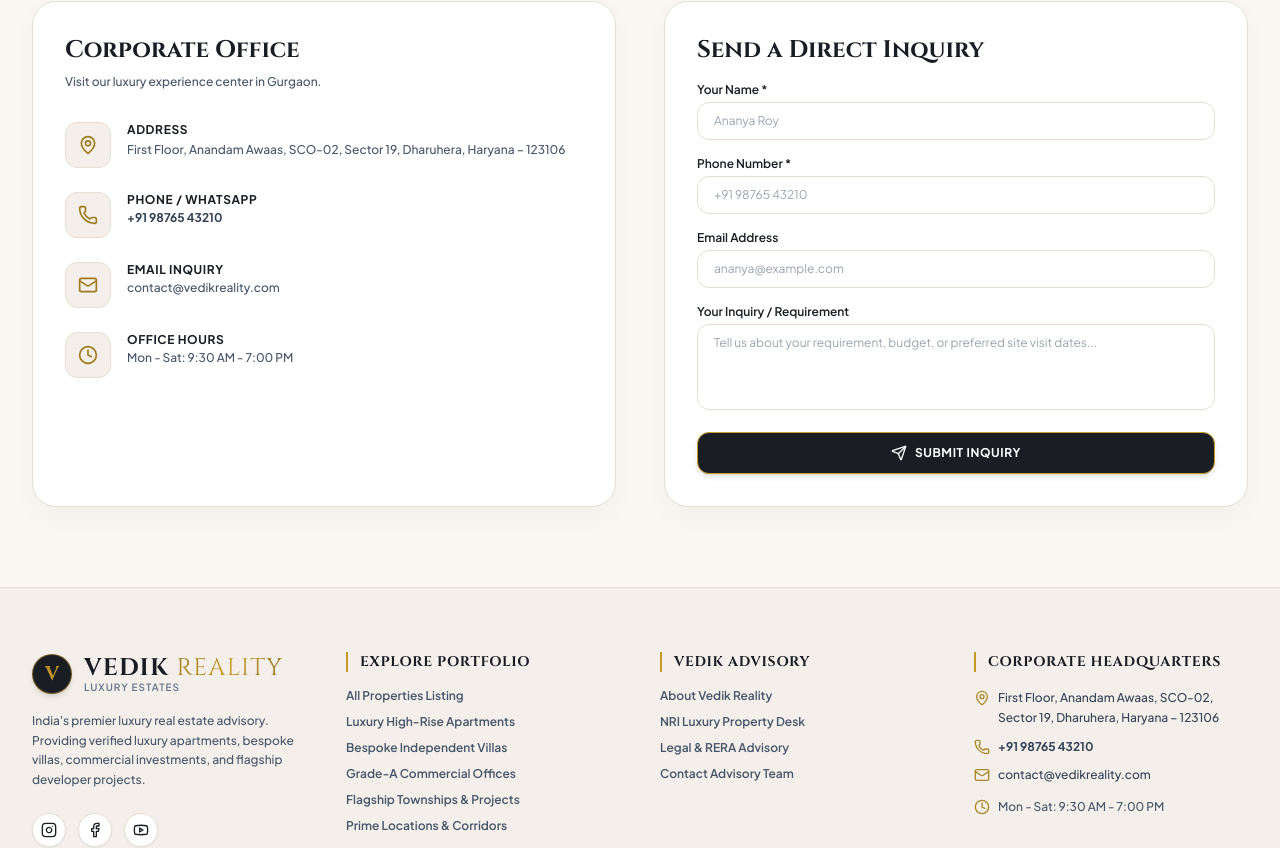
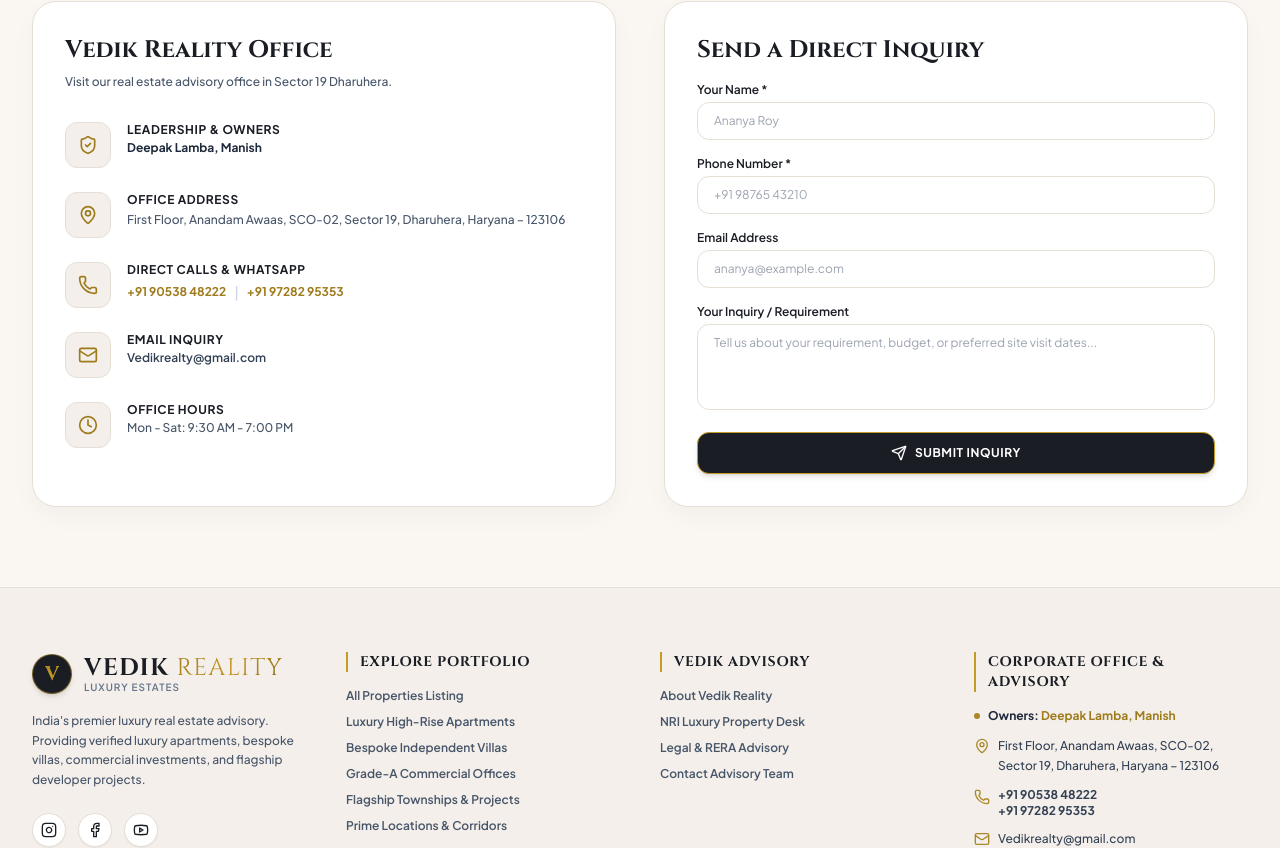
Before and after one commit to bansalsaumya/vedik-reality, a React (Vite) app: page /contact in a window 1280 px wide. Shown: the part 341-1189 px from the top of the page. Built offline with nearby package versions, Linux system fonts and the light colour scheme; no server answers.

Commit message:
feat(contact): Update official email to Vedikrealty@gmail.com, owners Deepak Lamba & Manish, and contact numbers 9053848222 / 9728295353

```diff
--- a/index.html
+++ b/index.html
@@ -30,8 +30,8 @@
       "image": "https://vedik-reality.vercel.app/favicon.svg",
       "@id": "https://vedik-reality.vercel.app/#organization",
       "url": "https://vedik-reality.vercel.app",
-      "telephone": "+91 98765 43210",
-      "email": "contact@vedikreality.com",
+      "telephone": "+91 90538 48222, +91 97282 95353",
+      "email": "Vedikrealty@gmail.com",
       "priceRange": "₹₹ - ₹₹₹₹",
       "address": {
         "@type": "PostalAddress",
--- a/src/components/Footer.jsx
+++ b/src/components/Footer.jsx
@@ -134,19 +134,34 @@
           {/* Contact Details */}
           <div className="space-y-3 text-xs font-medium">
             <h4 className="font-serif text-sm font-bold text-charcoal-800 uppercase tracking-wider mb-4 border-l-2 border-gold-500 pl-3">
-              Corporate Headquarters
+              Corporate Office & Advisory
             </h4>
+            {settings.owners && (
+              <p className="flex items-center gap-2 text-slate-800 font-bold">
+                <span className="w-1.5 h-1.5 rounded-full bg-gold-600"></span>
+                <span>Owners: <strong className="text-gold-700 font-bold">{settings.owners}</strong></span>
+              </p>
+            )}
             <p className="flex items-start gap-2 text-slate-700 leading-relaxed">
               <MapPin className="w-4 h-4 text-gold-600 shrink-0 mt-0.5" />
               <span>{settings.address}</span>
             </p>
-            <p className="flex items-center gap-2 text-slate-700 font-bold">
-              <Phone className="w-4 h-4 text-gold-600 shrink-0" />
-              <span>{settings.phone}</span>
+            <p className="flex items-start gap-2 text-slate-700 font-bold">
+              <Phone className="w-4 h-4 text-gold-600 shrink-0 mt-0.5" />
+              <span className="flex flex-col">
+                <a href={`tel:${settings.phone.replace(/\s+/g, '')}`} className="hover:text-gold-700 transition-colors">
+                  {settings.phone}
+                </a>
+                <a href={`tel:${(settings.alt_phone || '+91 97282 95353').replace(/\s+/g, '')}`} className="hover:text-gold-700 transition-colors">
+                  {settings.alt_phone || '+91 97282 95353'}
+                </a>
+              </span>
             </p>
             <p className="flex items-center gap-2 text-slate-700">
               <Mail className="w-4 h-4 text-gold-600 shrink-0" />
-              <span>{settings.email}</span>
+              <a href={`mailto:${settings.email}`} className="hover:text-gold-700 transition-colors">
+                {settings.email}
+              </a>
             </p>
             <p className="flex items-center gap-2 text-slate-600 pt-1">
               <Clock className="w-4 h-4 text-gold-600 shrink-0" />
--- a/src/components/SEO.jsx
+++ b/src/components/SEO.jsx
@@ -2,13 +2,15 @@
 
 const DEFAULT_NAP = {
   name: "Vedik Reality",
+  owners: "Deepak Lamba, Manish",
   address: "First Floor, Anandam Awaas, SCO-02, Sector 19, Dharuhera, Haryana – 123106",
   addressLocality: "Dharuhera",
   addressRegion: "Haryana",
   postalCode: "123106",
   addressCountry: "IN",
-  phone: "+91 98765 43210",
-  email: "contact@vedikreality.com"
+  phone: "+91 90538 48222",
+  altPhone: "+91 97282 95353",
+  email: "Vedikrealty@gmail.com"
 };
 
 export default function SEO({
--- a/src/context/SettingsContext.jsx
+++ b/src/context/SettingsContext.jsx
@@ -5,10 +5,12 @@
 export const SettingsProvider = ({ children }) => {
   const [settings, setSettings] = useState({
     business_name: 'Vedik Reality',
+    owners: 'Deepak Lamba, Manish',
     tagline: 'Luxury Estates & Thoughtfully Selected Properties',
-    phone: '+91 98765 43210',
-    whatsapp: '919876543210',
-    email: 'contact@vedikreality.com',
+    phone: '+91 90538 48222',
+    alt_phone: '+91 97282 95353',
+    whatsapp: '919053848222',
+    email: 'Vedikrealty@gmail.com',
     address: 'First Floor, Anandam Awaas, SCO-02, Sector 19, Dharuhera, Haryana – 123106',
     working_hours: 'Mon - Sat: 9:30 AM - 7:00 PM',
     facebook: 'https://facebook.com/vedikreality',
--- a/src/pages/AboutPage.jsx
+++ b/src/pages/AboutPage.jsx
@@ -35,7 +35,7 @@
               Trusted Property Consultancy in <span className="gold-gradient-text font-serif">Dharuhera & Sector 19</span>
             </h2>
             <p>
-              Located at First Floor, Anandam Awaas, SCO-02, Sector 19, Dharuhera, Haryana – 123106, we specialize in residential plots, ready-to-move 2/3 BHK flats, independent houses, and high-yield commercial property investments near NH-48.
+              Helmed by founders <strong className="text-gold-700 font-bold">Deepak Lamba & Manish</strong> and located at First Floor, Anandam Awaas, SCO-02, Sector 19, Dharuhera, Haryana – 123106, we specialize in residential plots, ready-to-move 2/3 BHK flats, independent houses, and high-yield commercial property investments near NH-48.
             </p>
             <p>
               Every property listed under Vedik Reality undergoes strict legal title scrutiny, registry verification, and fair-market valuation checks to ensure complete peace of mind for buyers and investors.
--- a/src/pages/ContactPage.jsx
+++ b/src/pages/ContactPage.jsx
@@ -52,17 +52,27 @@
           {/* Contact Details Card */}
           <div className="glass-card p-8 rounded-3xl border border-borderlight bg-white shadow-md space-y-8">
             <div>
-              <h3 className="font-serif text-2xl font-bold text-charcoal-800 mb-2">Corporate Office</h3>
-              <p className="text-xs text-slate-600 font-medium">Visit our luxury experience center in Gurgaon.</p>
+              <h3 className="font-serif text-2xl font-bold text-charcoal-800 mb-2">Vedik Reality Office</h3>
+              <p className="text-xs text-slate-600 font-medium">Visit our real estate advisory office in Sector 19 Dharuhera.</p>
             </div>
 
             <div className="space-y-6 text-sm font-medium">
               <div className="flex items-start gap-4">
                 <div className="p-3 rounded-xl bg-cream border border-borderlight text-gold-700">
+                  <ShieldCheck className="w-5 h-5" />
+                </div>
+                <div>
+                  <h4 className="font-bold text-charcoal-800 text-xs uppercase tracking-wider">Leadership & Owners</h4>
+                  <p className="text-slate-800 text-xs font-bold mt-0.5">{settings.owners || 'Deepak Lamba, Manish'}</p>
+                </div>
+              </div>
+
+              <div className="flex items-start gap-4">
+                <div className="p-3 rounded-xl bg-cream border border-borderlight text-gold-700">
                   <MapPin className="w-5 h-5" />
                 </div>
                 <div>
-                  <h4 className="font-bold text-charcoal-800 text-xs uppercase tracking-wider">Address</h4>
+                  <h4 className="font-bold text-charcoal-800 text-xs uppercase tracking-wider">Office Address</h4>
                   <p className="text-slate-600 text-xs leading-relaxed mt-0.5">{settings.address}</p>
                 </div>
               </div>
@@ -72,8 +82,16 @@
                   <Phone className="w-5 h-5" />
                 </div>
                 <div>
-                  <h4 className="font-bold text-charcoal-800 text-xs uppercase tracking-wider">Phone / WhatsApp</h4>
-                  <p className="text-slate-700 text-xs font-bold mt-0.5">{settings.phone}</p>
+                  <h4 className="font-bold text-charcoal-800 text-xs uppercase tracking-wider">Direct Calls & WhatsApp</h4>
+                  <div className="flex flex-col sm:flex-row sm:items-center gap-2 mt-1">
+                    <a href={`tel:${settings.phone.replace(/\s+/g, '')}`} className="text-gold-700 text-xs font-bold hover:underline">
+                      {settings.phone}
+                    </a>
+                    <span className="hidden sm:inline text-slate-300">|</span>
+                    <a href={`tel:${(settings.alt_phone || '+91 97282 95353').replace(/\s+/g, '')}`} className="text-gold-700 text-xs font-bold hover:underline">
+                      {settings.alt_phone || '+91 97282 95353'}
+                    </a>
+                  </div>
                 </div>
               </div>
 
@@ -83,7 +101,9 @@
                 </div>
                 <div>
                   <h4 className="font-bold text-charcoal-800 text-xs uppercase tracking-wider">Email Inquiry</h4>
-                  <p className="text-slate-600 text-xs mt-0.5">{settings.email}</p>
+                  <a href={`mailto:${settings.email}`} className="text-slate-700 text-xs font-semibold hover:text-gold-700 transition-colors mt-0.5 block">
+                    {settings.email}
+                  </a>
                 </div>
               </div>
 
```
Also changed, not shown: 1 other file (tests, documents, lock files or other folders).
